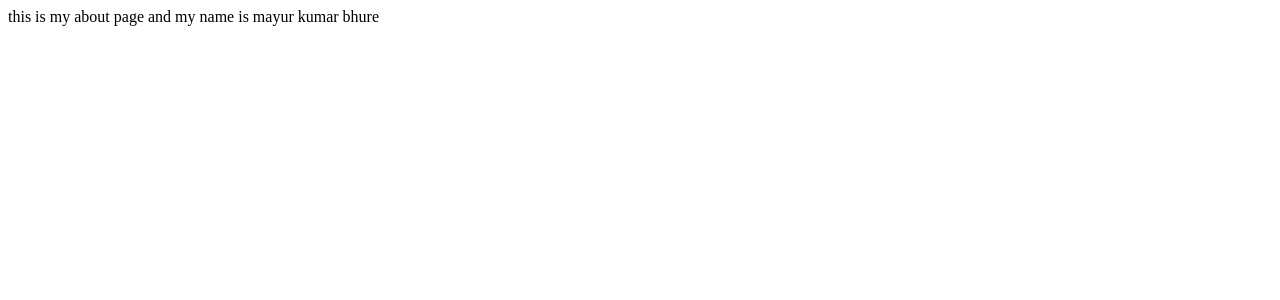
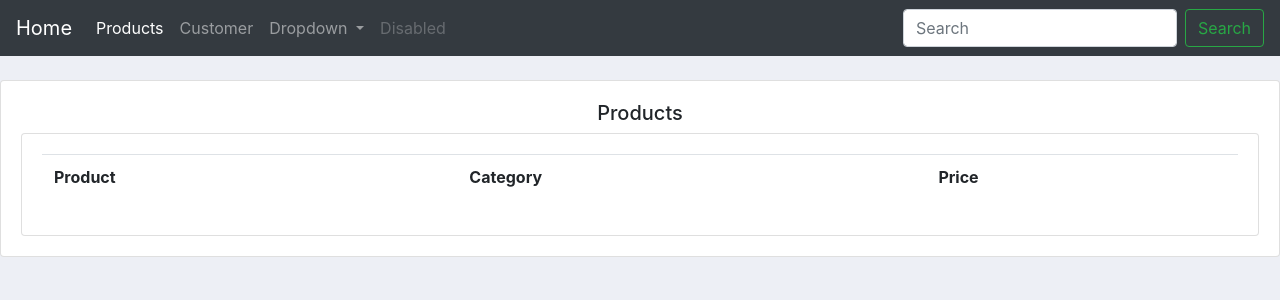
Before and after one commit to Moi143/Delivery_Site-with-dinnes_lvy, a Django app: page /products/ in a window 1280 px wide. Shown: the top 300 px of that part. Run offline with Django 3.2, Linux system fonts and the light colour scheme; lists and menus that the app fills with data are empty; the page is wider than the window, and the part outside it is not shown; some libraries are stand-ins or nearby versions.

Commit message:
Products.html
Desgin Layout

```diff
--- a/accounts/templates/navbar.html
+++ b/accounts/templates/navbar.html
@@ -19,12 +19,11 @@
       background-color: #7CD1C0;
     }
     </style>
-
         <title> dennis lvy Course </title>
     </head>
     <body>
 <nav class="navbar navbar-expand-lg navbar-dark bg-dark">
-  <a class="navbar-brand" href="#">Home</a>
+  <a class="navbar-brand" href="">Home</a>
   <button class="navbar-toggler" type="button" data-toggle="collapse" data-target="#navbarSupportedContent" aria-controls="navbarSupportedContent" aria-expanded="false" aria-label="Toggle navigation">
     <span class="navbar-toggler-icon"></span>
   </button>
@@ -32,7 +31,7 @@
   <div class="collapse navbar-collapse" id="navbarSupportedContent">
     <ul class="navbar-nav mr-auto">
       <li class="nav-item active">
-        <a class="nav-link" href="#">Products<span class="sr-only">(current)</span></a>
+        <a class="nav-link" href="products/">Products<span class="sr-only">(current)</span></a>
       </li>
       <li class="nav-item">
         <a class="nav-link" href="#">Customer</a>
--- a/accounts/templates/products.html
+++ b/accounts/templates/products.html
@@ -1,9 +1,20 @@
-<!DOCTYPE html>
-<html>
-    <head>
-
-    </head>
-    <body>
-        <h1> bhure </h1>
-    </body>
-</html>
+{% extends 'navbar.html' %}
+{% block content %}
+<br>
+<div class="row">
+    <div class="col-md">
+        <div class="card card-body" >
+            <h5 align='center'> Products </h5>
+            <div class="card card-body">
+                <table class="table">
+                    <tr>
+                        <th> Product </th>
+                        <th> Category </th>
+                        <th> Price </th>
+                    </tr>
+                </table>
+            </div>
+        </div>
+    </div>
+</div>
+{% endblock %}
--- a/accounts/urls.py
+++ b/accounts/urls.py
@@ -3,7 +3,6 @@ from .import views
 
 urlpatterns = [
     path('',views.home),
-    path('products/',views.about),
+    path('products/',views.products),
     path('customer/',views.customer),
-
 ]
--- a/accounts/views.py
+++ b/accounts/views.py
@@ -5,8 +5,8 @@ from django.http import HttpResponse
 def home(request):
     return render(request, 'index.html')
 
-def about(request):
-    return HttpResponse("this is my about page and my name is mayur kumar bhure")
+def products(request):
+    return render(request, 'products.html')
 
 def customer(request):
     return HttpResponse("this is my about page and my name is mayur kumar bhure")
```
